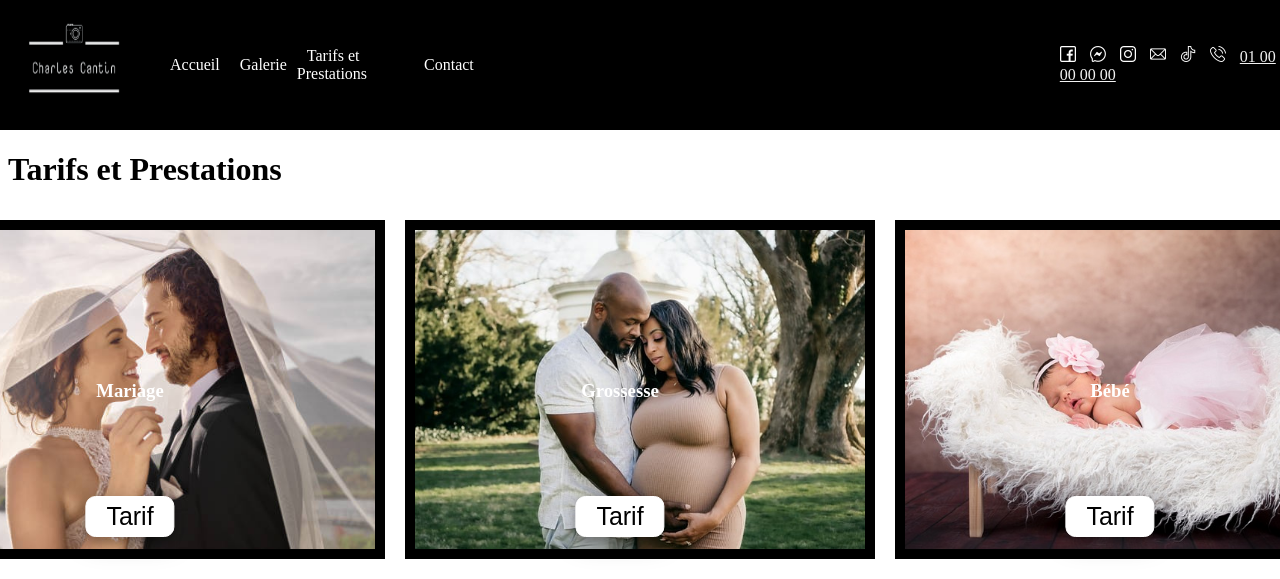
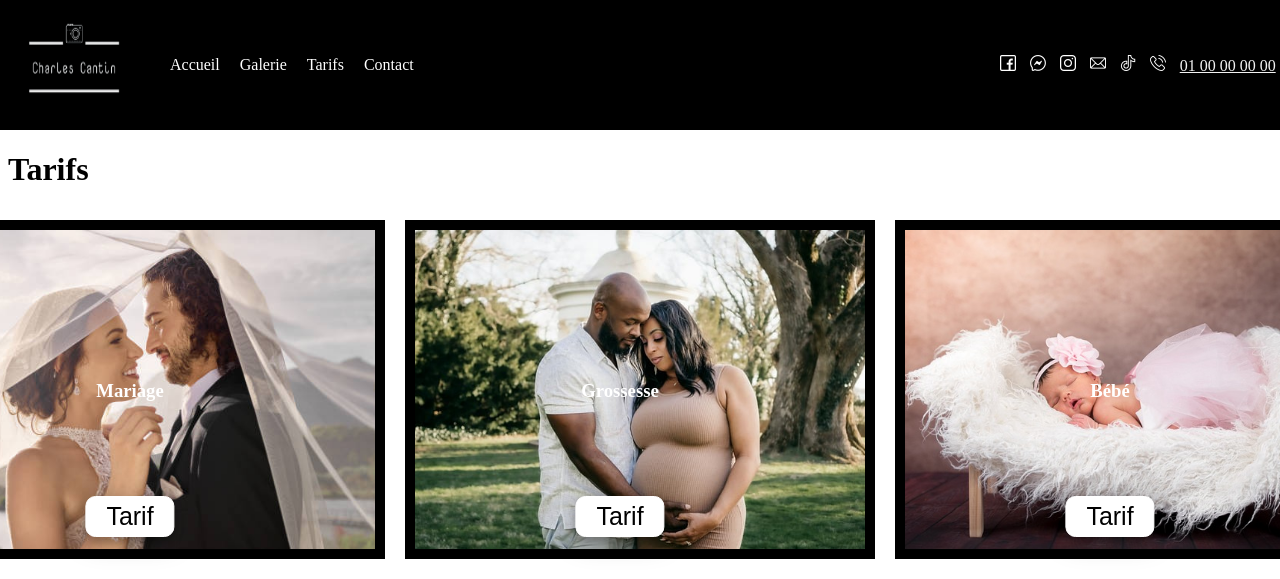
Before and after one commit to khouloudben/CharlesCantin-Photographe, a plain HTML site: page tarifs.html in a window 1280 px wide. Shown: the top 579 px of the page. Drawn offline with Linux system fonts and the light colour scheme.

Commit message:
updatenav

```diff
--- a/tarifs.html
+++ b/tarifs.html
@@ -10,7 +10,7 @@
       <img src="images/logo2.jpg" alt="Logo" style="width: 150px; height: 130px;">
       <li class="nav-item"><a href="index.html">Accueil</a></li>
       <li class="nav-item"><a href="galerie.html">Galerie</a></li>
-      <li class="nav-item"><a href="tarifs.html">Tarifs et Prestations</a></li>
+      <li class="nav-item"><a href="tarifs.html">Tarifs</a></li>
       <li class="nav-item"><a href="contact.html">Contact</a></li>
       <div style="margin-left: 45%;">
 
@@ -28,7 +28,7 @@
 
 
 
-  <h1>Tarifs et Prestations</h1>
+  <h1>Tarifs</h1>
 
       <section id="gallery">
 
```
Also changed, not shown: Bapteme.html (+1 -1 lines), bebe.html (+1 -1 lines), contact.html (+1 -1 lines), couple.html (+1 -1 lines), famille.html (+1 -1 lines), galerie.html (+1 -1 lines), grossesse.html (+1 -1 lines), index.html (+1 -1 lines), mariage.html (+1 -1 lines), portrait.html (+1 -1 lines), tarifs-bapteme.html (+1 -1 lines), tarifs-bebe.html (+1 -1 lines), tarifs-couple.html (+1 -1 lines), tarifs-famille.html (+1 -1 lines), 3 more files.
